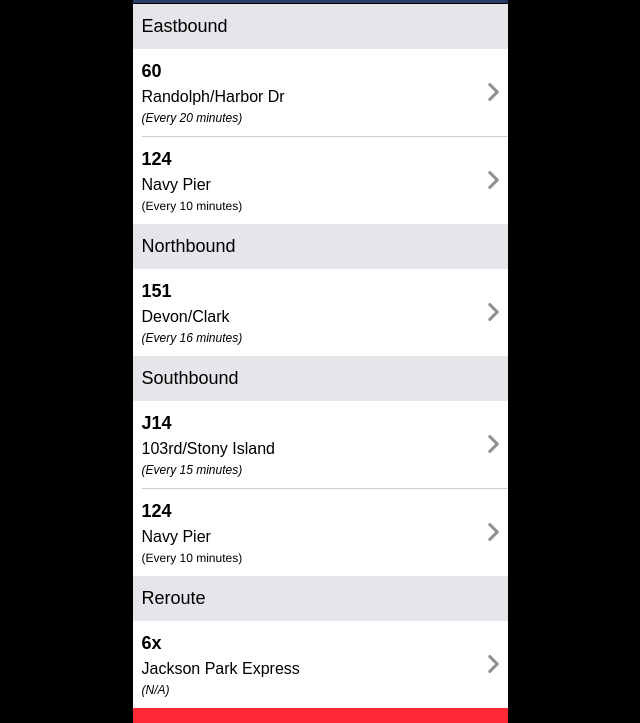
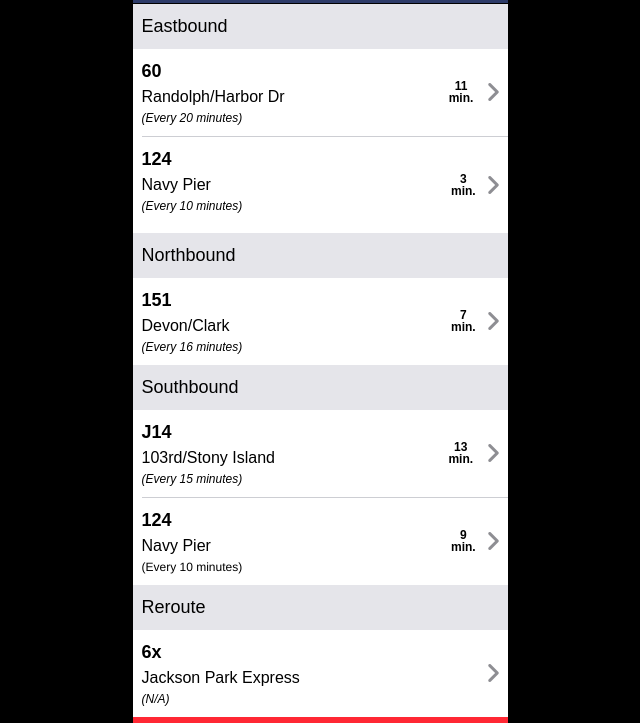
Before and after one commit to NariYA13/BusyBus, a plain HTML site: page index.html in a window 1280 px wide. Shown: the part 66-789 px from the top of the page, without its empty margins (320-960 px from the left). Drawn offline with Linux system fonts and the light colour scheme.

Commit message:
first revision

```diff
--- a/index.html
+++ b/index.html
@@ -24,20 +24,81 @@
       </nav>
     </section>
     <section class="bus-stops">
-      <div class="content">
+      <ul class="content">
         <h1>Eastbound</h1>
-      </div>
+      </ul>
       <div class="BBEast">
-        <div class="BEastbound">
+        <section class="BEastbound">
           <i class="fa fa-angle-right fa-2x"></i>
-          <div class="info">
+          <ul class="Ebusarr">
+            <h5>11 min.</h5>
+          </ul>
+          <ul class="info">
+            <li>
               <h2>60</h2>
               <h3>Randolph/Harbor Dr</h3>
               <h4>(Every 20 minutes)</h4>
+            </li>
+          </ul>
+        </section>
+        <div class="BEastbound">
+          <i class="fa fa-angle-right fa-2x"></i>
+          <ul class="Ebusarr">
+            <h5>3 min.</h5>
+          </ul>
+          <ul class="info">
+            <li>
+              <h2>124</h2>
+              <h3>Navy Pier</h3>
+            </li>
+            <ul class="noborder">
+              <li>
+                <h4>(Every 10 minutes)</h4>
+              </li>
+            </ul>
+          </ul>
         </div>
       </div>
-        <div class="BEastbound">
+      <ul class="content">
+        <h1>Northbound</h1>
+      </ul>
+      <div class="BBNorth">
+        <section class="BNorthbound">
           <i class="fa fa-angle-right fa-2x"></i>
+          <ul class="Nbusarr">
+            <h5>7 min.</h5>
+          </ul>
+          <ul class="info">
+            <li>
+              <h2>151</h2>
+              <h3>Devon/Clark</h3>
+              <h4>(Every 16 minutes)</h4>
+            </li>
+          </ul>
+        </section>
+      </div>
+      <ul class="content">
+          <h1>Southbound</h1>
+      </ul>
+      <div class="BBSouth">
+        <section class="BSouthbound">
+          <i class="fa fa-angle-right fa-2x"></i>
+          <ul class="Sbusarr">
+            <h5>13 min.</h5>
+          </ul>
+          <ul class="info">
+            <li>
+              <h2>J14</h2>
+              <h3>103rd/Stony Island</h3>
+              <h4>(Every 15 minutes)</h4>
+            </li>
+          </ul>
+        </section>
+        <section class="BSouthbound">
+          <i class="fa fa-angle-right fa-2x"></i>
+          <ul class="Ebusarr">
+            <h5>9 min.</h5>
+          </ul>
           <div class="info">
             <h2>124</h2>
             <h3>Navy Pier</h3>
@@ -45,75 +106,41 @@
             <h4>(Every 10 minutes)</h4>
           </div>
           </div>
+        </section>
       </div>
-      </div>
-      <div class="content">
-        <h1>Northbound</h1>
-      </div>
-      <div class="BBNorth">
-        <div class="BNorthbound">
+      <ul class="content">
+        <h1>Reroute</h1>
+      </ul>
+      <div class="BBReroute">
+        <section class="BReroute">
           <i class="fa fa-angle-right fa-2x"></i>
-          <div class="info">
-            <h2>151</h2>
-            <h3>Devon/Clark</h3>
-            <h4>(Every 16 minutes)</h4>
-          </div>
-        </div>
-      </div>
-      <div class="content">
-          <h1>Southbound</h1>
-      </div>
-      <div class="BBSouth">
-        <div class="BSouthbound">
-          <i class="fa fa-angle-right fa-2x"></i>
-          <div class="info">
-            <h2>J14</h2>
-            <h3>103rd/Stony Island</h3>
-            <h4>(Every 15 minutes)</h4>
-          </div>
-        </div>
-        <div class="BSouthbound">
-          <i class="fa fa-angle-right fa-2x"></i>
-          <div class="info">
-            <h2>124</h2>
-            <h3>Navy Pier</h3>
-          <div class="noborder"
-            <h4>(Every 10 minutes)</h4>
-          </div>
-          </div>
-        </div>
-      </div>
-      <div class="content">
-        <h1>Reroute</h1>
-      </div>
-      <div class="BBReroute">
-        <div class="BReroute">
-          <i class="fa fa-angle-right fa-2x"></i>
-          <div class="info">
+          <ul class="info">
+            <li>
               <h2>6x</h2>
               <h3>Jackson Park Express</h3>
               <h4>(N/A)</h4>
+            </li>
+          </ul>
+        </section>
       </div>
-        </div>
-      </div>
-      <div class="noservicecontent">
+      <ul class="noservicecontent">
         <h1>Out of Service</h1>
-      </div>
-      <div class="BOutofservice">
+      </ul>
+      <section class="BOutofservice">
         <h2>4</h2>
         <h3>Cottage Grove</h3>
         <h4>(Resumes at 12:10 AM)</h4>
-      </div>
-      <div class="BOutofservice">
+      </section>
+      <section class="BOutofservice">
         <h2>20</h2>
         <h3>Madison</h3>
         <h4>(Resumes at 12:10 AM)</h4>
-      </div>
-      <div class="BOutofservice">
+      </section>
+      <section class="BOutofservice">
         <h2>157</h2>
         <h3>Streeterville/Taylor</h3>
         <h4>(Resumes at 6 AM)</h4>
-      </div>
+      </section>
     </section>
   </body>
 </html>
--- a/style.css
+++ b/style.css
@@ -111,6 +111,17 @@ nav {
   padding-bottom: 9px;
 }
 
+.Ebusarr, .Nbusarr, .Sbusarr {
+  font-weight: normal;
+  font-family: sans-serif;
+  font-size: 12px;
+  font-weight: bolder;
+  text-align: center;
+  display: block;
+  line-height: 1;
+  margin-right: 2%;
+}
+
 .BOutofservice {
   font-weight: normal;
   font-family: sans-serif;
```
Lines whose indentation alone changed are shown as unchanged.
